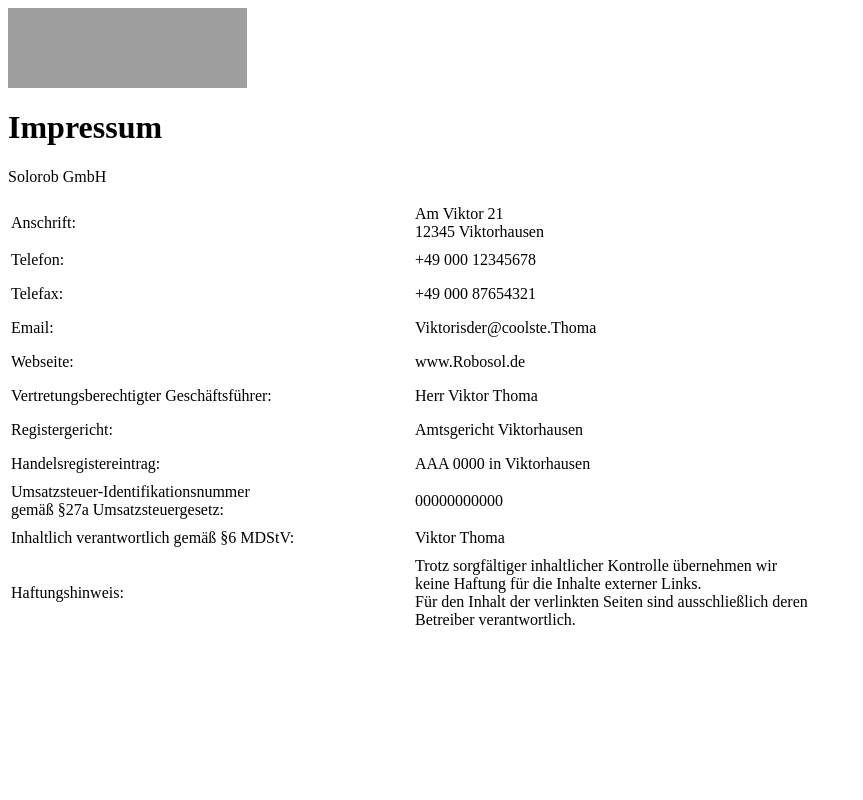
After one commit to mindcrackx/solorob, a PHP site: page /Impressum.html in a window 1280 px wide. The commit adds this page. Shown: the whole page, without its empty margins (0-863 px from the left). Run offline with PHP 8.4, Linux system fonts and the light colour scheme; grey boxes are pictures that could not be loaded.

Commit message:
add Impressum, merge files
add css to sites
add pagination to Raeume table

```diff
--- /dev/null
+++ b/app/Impressum.html
@@ -0,0 +1,68 @@
+<title>Impressum - SoloRob GmbH</title>
+	<meta name="title" content="Impressum - Solorob GmbH" />
+	<meta name="date" content="2019-22.07" />
+	<link rel="canonical" href="Link" />
+	<meta charset = "UTF-8" />
+<head>
+		<style>
+			td {
+				height: 32px;
+				width: 400px;
+			}
+			</style>
+</head>
+<body class="subpage">
+
+			<h1 class="logo"><a href="startseite/"><img src="Robosol_Logo_neu.png" border="0" width="239" height="80" /></a></h1>
+
+			<h1>Impressum</h1>
+			<p class="bodytext">Solorob GmbH<br />
+</p>
+
+<table>
+  <tr>
+    <td>Anschrift:</td>
+    <td>Am Viktor 21<br>12345 Viktorhausen</td>
+  </tr>
+  <tr>
+    <td>Telefon:</td>
+    <td>+49 000 12345678</td>
+  </tr>
+  <tr>
+    <td>Telefax:</td>
+    <td>+49 000 87654321</td>
+  </tr>
+  <tr>
+    <td>Email:</td>
+    <td>Viktorisder@coolste.Thoma</td>
+  </tr>
+  <tr>
+    <td>Webseite:</td>
+    <td>www.Robosol.de</td>
+  </tr>
+  <tr>
+    <td>Vertretungsberechtigter Geschäftsführer:</td>
+    <td>Herr Viktor Thoma</td>
+  </tr>
+  <tr>
+    <td>Registergericht:</td>
+    <td>Amtsgericht Viktorhausen<br></td>
+  </tr>
+  <tr>
+    <td>Handelsregistereintrag:</td>
+    <td>AAA 0000 in Viktorhausen</td>
+  </tr>
+  <tr>
+    <td>Umsatzsteuer-Identifikationsnummer <br> gemäß §27a Umsatzsteuergesetz:</td>
+    <td>00000000000</td>
+  </tr>
+  <tr>
+    <td>Inhaltlich verantwortlich gemäß §6 MDStV:</td>
+    <td>Viktor Thoma</td>
+  </tr>
+  <tr>
+    <td>Haftungshinweis:</td>
+    <td>Trotz sorgfältiger inhaltlicher Kontrolle übernehmen wir keine Haftung für die Inhalte externer Links.<br>Für den Inhalt der verlinkten Seiten sind ausschließlich deren Betreiber verantwortlich.</td>
+  </tr>
+  <tr>
+</table>
--- a/app/Startseite.html
+++ b/app/Startseite.html
@@ -6,7 +6,7 @@
 <head>
     <meta charset="UTF-8">
     <meta name="viewport" content="width=device-width, initial-scale=1">
-    <link rel="stylesheet" href="../css/font-awesome.min.css">
+    <!--link rel="stylesheet" href="../css/font-awesome.min.css"-->
     <title>solorob - IT-Verwaltung</title>
     <style>
         /* Main content */
```
Also changed, not shown: app/Raeume.php (+49 -1 lines), app/login.php (+19 -0 lines), app/menu.php (+26 -30 lines).
